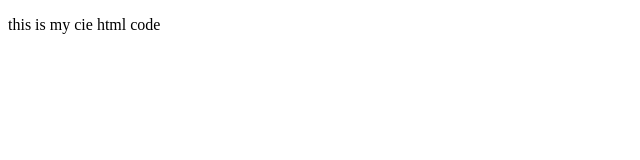
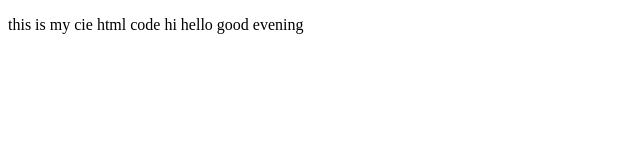
Before and after one commit to bhavnesh45/NEWTASK, a plain HTML site: page index.html in a window 1280 px wide. Shown: the whole page, without its empty margins (0-640 px from the left). Drawn offline with Linux system fonts and the light colour scheme.

Commit message:
Update index.html

```diff
--- a/index.html
+++ b/index.html
@@ -7,6 +7,8 @@
 <body>
     <p>
         this is my cie html code
+
+        hi hello good evening
     </p>
 
 </body>
```
